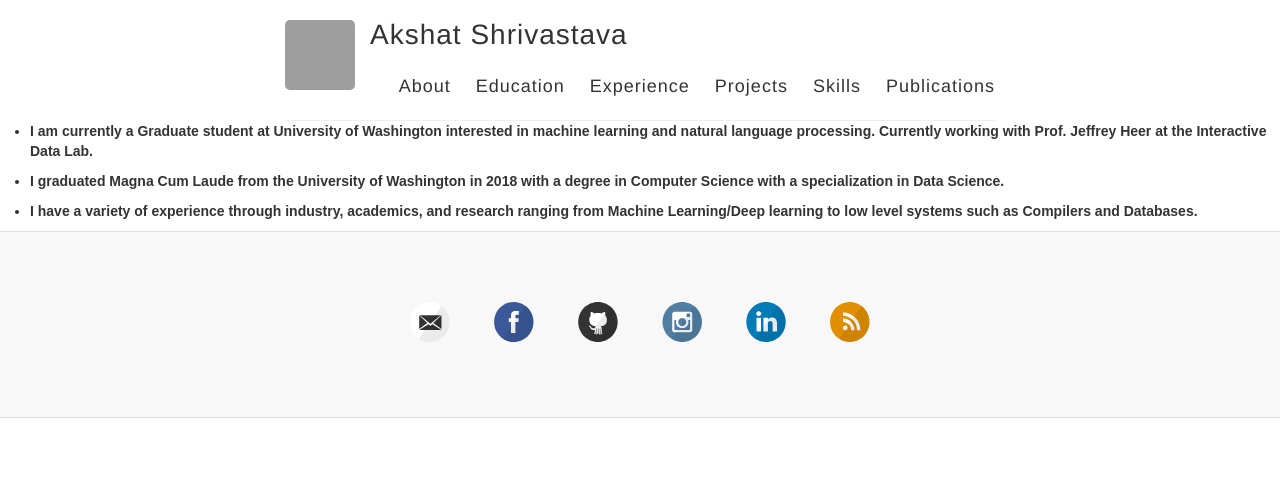
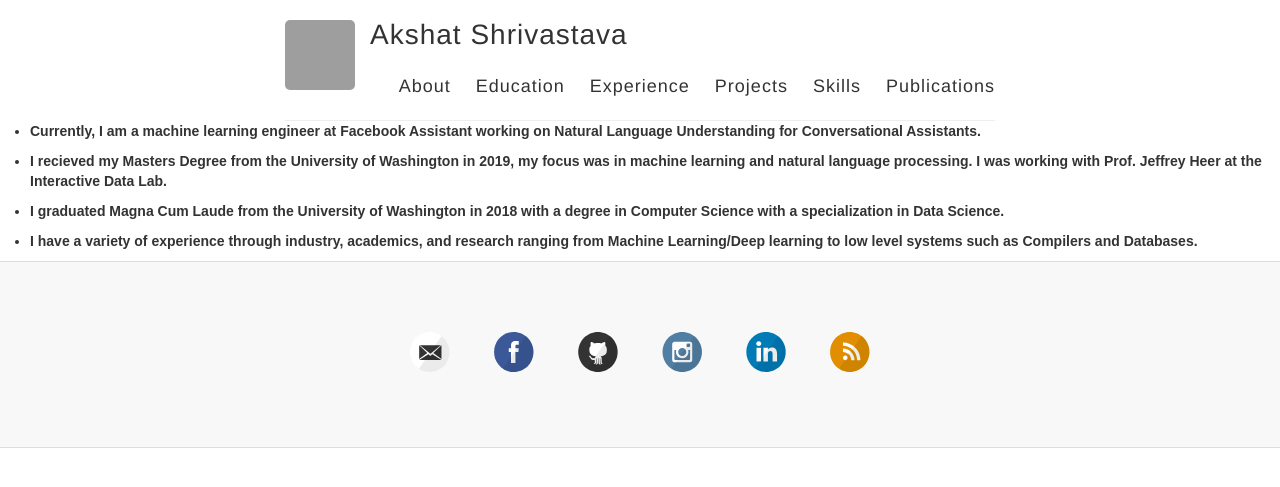
Before and after one commit to AkshatSh/akshatsh.github.io, a Jekyll site: the page built from _posts/2018-09-25-background.markdown, in a window 1280 px wide, cut to the strip 0-487 px from the top of the page. Built offline with Jekyll 4.4.1, drawn with Linux system fonts in a browser that asks for light colours; nearby versions of some CDN libraries; grey boxes are pictures that could not be loaded.

Commit message:
Update 2018-09-25-background.markdown

```diff
--- a/_posts/2018-09-25-background.markdown
+++ b/_posts/2018-09-25-background.markdown
@@ -5,7 +5,9 @@
 description: |
 ---
 
-* I am currently a Graduate student at University of Washington interested in machine learning and natural language processing. Currently working with Prof. Jeffrey Heer at the Interactive Data Lab.
+* Currently, I am a machine learning engineer at Facebook Assistant working on Natural Language Understanding for Conversational Assistants.
+
+* I recieved my Masters Degree from the University of Washington in 2019, my focus was in machine learning and natural language processing. I was working with Prof. Jeffrey Heer at the Interactive Data Lab.
 
 * I graduated Magna Cum Laude from the University of Washington in 2018 with a degree in Computer Science with a specialization in Data Science.
 
```
